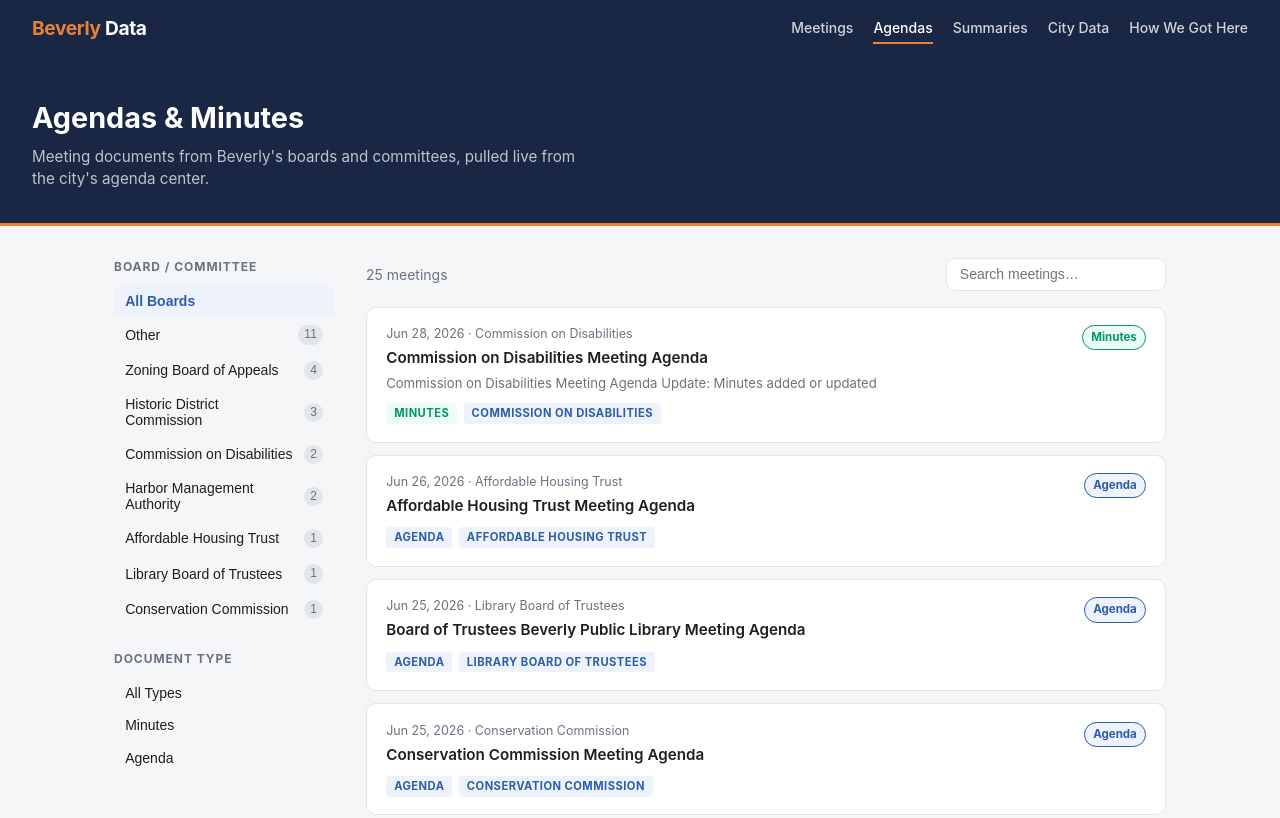
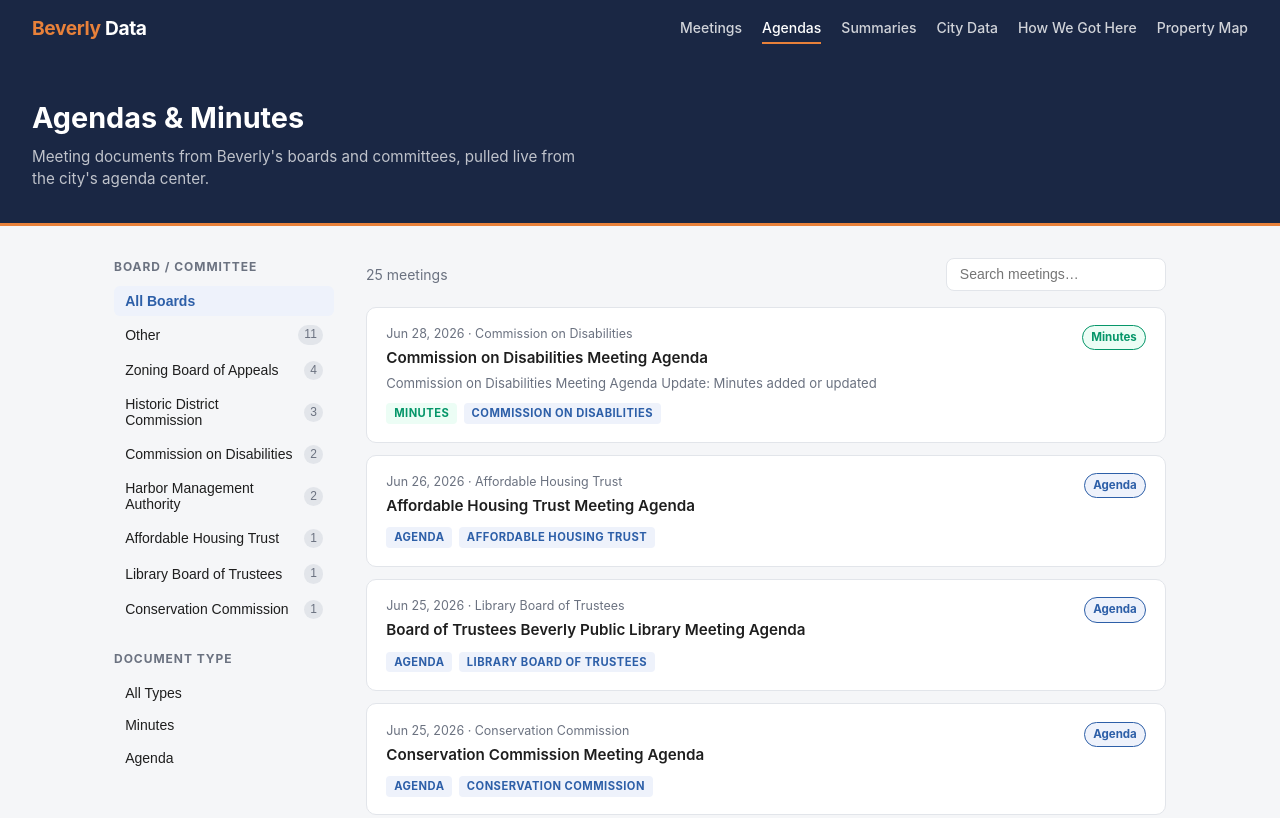
Before and after one commit to alaina13/beverlymadata, a plain HTML site: page agendas.html in a window 1280 px wide. Shown: the top 818 px of the page. Drawn offline with Linux system fonts and the light colour scheme.

Commit message:
feat: add Property Map link to nav on all pages
Co-Authored-By: Claude Sonnet 4.6 <noreply@anthropic.com>

```diff
--- a/agendas.html
+++ b/agendas.html
@@ -280,6 +280,7 @@
     <a href="/beverlymadata/summaries.html">Summaries</a>
     <a href="/beverlymadata/data.html">City Data</a>
     <a href="/beverlymadata/history.html">How We Got Here</a>
+    <a href="/beverlymadata/property.html">Property Map</a>
   </nav>
 </header>
 
```
Also changed, not shown: data.html (+1 -0 lines), history.html (+1 -0 lines), index.html (+1 -0 lines), meetings.html (+1 -0 lines), summaries.html (+1 -0 lines).
